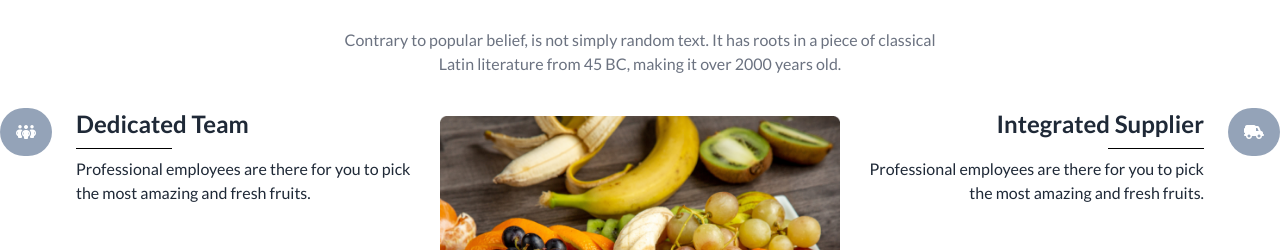
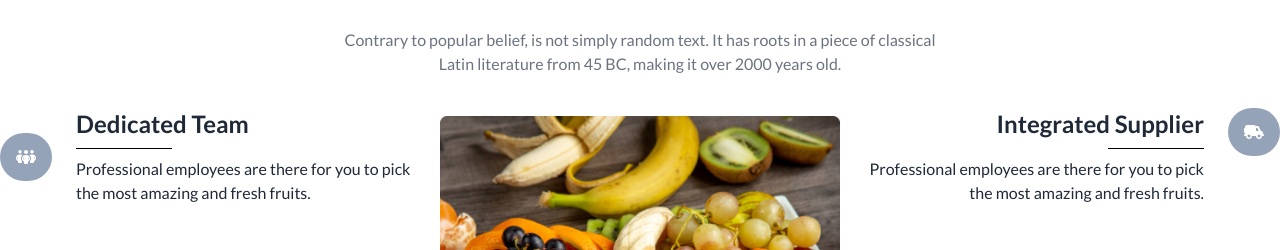
Before and after one commit to mahin67580/fruit_assignment_3, a plain HTML site: page index.html in a window 1280 px wide. Shown: the part 2756-3006 px from the top of the page. Drawn offline with nearby package versions, Linux system fonts and the light colour scheme.

Commit message:
3ndt commit

```diff
--- a/index.html
+++ b/index.html
@@ -450,9 +450,9 @@
         <p class="text-gray-500 grid mt-8">Contrary to popular belief, is not simply random text. It has roots in a
             piece of
             classical<br> Latin literature from 45 BC, making it over 2000 years old.</p>
-        <div class="grid grid-cols-1 mt-8 lg:grid-cols-3 order-2 lg:order-1 gap-4">
+        <div class="grid grid-cols-1  mt-8 lg:grid-cols-3 gap-4">
             <div class="flex flex-col gap-12">
-                <div class="flex flex-col lg:flex-row gap-6 items-center lg:items-start">
+                <div class="flex flex-col lg:flex-row gap-6 items-center ">
                     <p class="text-center lg:text-left">
                         <i class="fa-solid fa-people-group bg-slate-400 p-4 rounded-full text-white"></i>
                     </p>
@@ -523,7 +523,7 @@
     </div>
      <!-- Footer section-->
     <footer class="bg-black">
-        <div class="mx-auto px-12 text-center py-12 footer-back">
+        <div class="mx-auto px-12 text-center py-12">
             <div class="flex items-center justify-center gap-2">
                 <img class="w-14" src="./images/logo.png" alt="" />
                 <h2 class="text-3xl font-bold text-white">Fruit Burst</h2>
```
